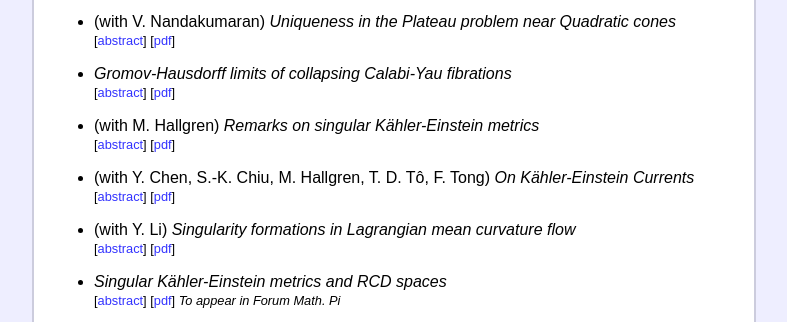
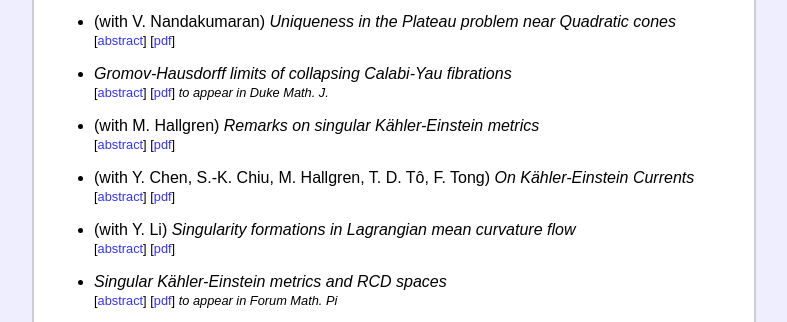
Before and after one commit to gszekelyhidi/gszekelyhidi.github.io, a plain HTML site: page index.html in a window 1280 px wide. Shown: the part 838-1160 px from the top of the page, without its empty margins (96-883 px from the left). Drawn offline with Linux system fonts and the light colour scheme.

Commit message:
Update index.html

```diff
--- a/index.html
+++ b/index.html
@@ -310,7 +310,7 @@
 [<A href="javascript:;"
 		onclick="toggleDisplay('CollapsingCY');">abstract</A>] [<A
 		href="https://arxiv.org/pdf/2505.14939">pdf</A>]
-<citation> </citation>
+<citation> to appear in Duke Math. J.</citation>
   </art_detail>
 <div id="CollapsingCY" style="display: none">
   <abstract>
@@ -396,7 +396,7 @@
   <art_detail>  [<A href="javascript:;"
 		onclick="toggleDisplay('KERCD');">abstract</A>] [<A
 		href="https://arxiv.org/pdf/2408.10747.pdf">pdf</A>]
-<citation>To appear in Forum Math. Pi </citation>
+<citation>to appear in Forum Math. Pi </citation>
   </art_detail>
 <div id="KERCD" style="display: none">
   <abstract>
```
